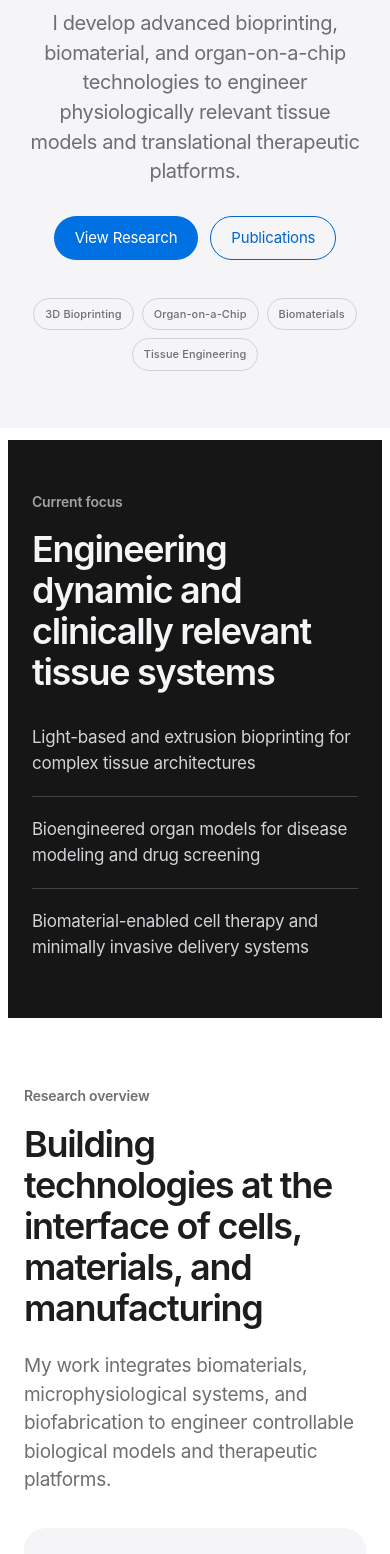
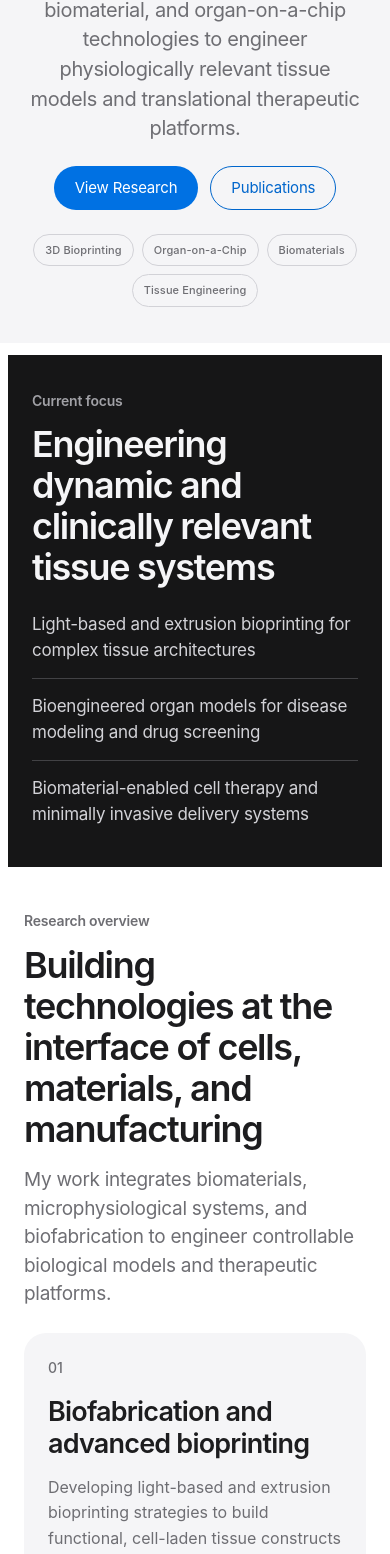
Before and after one commit to mxa911019/xuan-mei-website, a Next.js app: page / in a window 390 px wide. Shown: the part 253-1807 px from the top of the page. Built offline with nearby package versions, Linux system fonts and the light colour scheme.

Commit message:
Tighten portfolio spacing across Home and About

```diff
--- a/styles/globals.css
+++ b/styles/globals.css
@@ -53,67 +53,67 @@ button:focus-visible, a:focus-visible { outline: 3px solid #0071e3; outline-offs
 .theme-toggle, .menu-toggle { width: 40px; height: 44px; border: 0; background: transparent; display: flex; align-items: center; justify-content: center; color: var(--foreground); cursor: pointer; }
 .theme-toggle svg { width: 17px; height: 17px; stroke-width: 1.5; }
 .menu-toggle { display: none; }
-.hero { text-align: center; background: var(--surface); padding: 101px 32px 80px; margin-bottom: 12px; }
+.hero { text-align: center; background: var(--surface); padding: 60px 32px 48px; margin-bottom: 12px; }
 .hero-inner { max-width: 1120px; margin: 0 auto; }
-.hero-tagline { margin: 0 0 24px; color: var(--secondary); font-size: 15px; font-weight: 500; letter-spacing: .015em; line-height: 1.5; white-space: nowrap; }
+.hero-tagline { margin: 0 0 18px; color: var(--secondary); font-size: 15px; font-weight: 500; letter-spacing: .015em; line-height: 1.5; white-space: nowrap; }
 .hero h1 { font-size: clamp(60px, 7.5vw, 100px); line-height: 1.03; letter-spacing: -.065em; font-weight: 600; margin: 0; }
-.hero-description { max-width: 780px; margin: 30px auto 0; font-size: 24px; line-height: 1.43; font-weight: 400; letter-spacing: -.6px; color: var(--secondary); }
-.hero-actions { display: flex; justify-content: center; flex-wrap: wrap; gap: 16px; margin-top: 32px; }
+.hero-description { max-width: 780px; margin: 22px auto 0; font-size: 24px; line-height: 1.43; font-weight: 400; letter-spacing: -.6px; color: var(--secondary); }
+.hero-actions { display: flex; justify-content: center; flex-wrap: wrap; gap: 14px; margin-top: 24px; }
 .button { display: inline-flex; align-items: center; justify-content: center; min-height: 46px; border: 1px solid transparent; border-radius: 980px; padding: 11px 23px; font-size: 17px; line-height: 22px; font-weight: 400; letter-spacing: -.2px; transition: background .2s, color .2s, border-color .2s; }
 .button-primary { background: var(--button); color: #fff; }
 .button-primary:hover { background: #0077ed; }
 .button-outline { color: var(--blue); border-color: var(--blue); }
 .button-outline:hover { background: var(--button); color: #fff; border-color: var(--button); }
-.research-keywords { display: flex; flex-wrap: wrap; gap: 9px; justify-content: center; margin: 49px auto 0; }
+.research-keywords { display: flex; flex-wrap: wrap; gap: 9px; justify-content: center; margin: 28px auto 0; }
 .research-keywords span { font-size: 12px; font-weight: 500; letter-spacing: .01em; color: var(--secondary); padding: 8px 13px; border: 1px solid var(--line); border-radius: 30px; }
-.focus-section { background: #161617; color: #f5f5f7; padding: 85px 0 91px; margin: 0 12px; }
-.focus-inner { width: min(1120px, calc(100% - 80px)); margin: 0 auto; display: grid; grid-template-columns: 1.1fr 1fr; align-items: center; gap: 100px; }
-.eyebrow { color: var(--secondary); font-size: 16px; line-height: 1.4; font-weight: 600; letter-spacing: -.2px; margin: 0 0 21px; }
+.focus-section { background: #161617; color: #f5f5f7; padding: 56px 0 60px; margin: 0 12px; }
+.focus-inner { width: min(1120px, calc(100% - 80px)); margin: 0 auto; display: grid; grid-template-columns: 1.1fr 1fr; align-items: center; gap: 64px; }
+.eyebrow { color: var(--secondary); font-size: 16px; line-height: 1.4; font-weight: 600; letter-spacing: -.2px; margin: 0 0 16px; }
 .focus-section .eyebrow { color: #a1a1a6; }
 .focus-heading h2 { font-size: 45px; line-height: 1.12; font-weight: 600; letter-spacing: -1.8px; margin: 0; max-width: 540px; }
 .focus-list { list-style: none; padding: 0; margin: 0; }
-.focus-list li { padding: 25px 0; border-bottom: 1px solid #424245; font-size: 19px; line-height: 1.5; letter-spacing: -.25px; color: #d2d2d7; }
+.focus-list li { padding: 18px 0; border-bottom: 1px solid #424245; font-size: 19px; line-height: 1.5; letter-spacing: -.25px; color: #d2d2d7; }
 .focus-list li:first-child { padding-top: 0; }
 .focus-list li:last-child { padding-bottom: 0; border-bottom: 0; }
-.overview-section { padding: 102px 0 112px; }
-.section-intro { max-width: 860px; margin: 0 0 52px; }
+.overview-section { padding: 64px 0 72px; }
+.section-intro { max-width: 860px; margin: 0 0 32px; }
 .section-intro h2 { font-size: 49px; line-height: 1.12; font-weight: 600; letter-spacing: -1.9px; margin: 0; }
-.section-description { font-size: 21px; line-height: 1.5; letter-spacing: -.3px; color: var(--secondary); margin-top: 25px; max-width: 810px; }
+.section-description { font-size: 21px; line-height: 1.5; letter-spacing: -.3px; color: var(--secondary); margin-top: 18px; max-width: 810px; }
 .overview-grid { display: grid; grid-template-columns: repeat(3, minmax(0, 1fr)); gap: 20px; }
-.overview-card { background: var(--surface); border-radius: 24px; padding: 34px 30px 39px; }
-.card-number { display: block; color: var(--secondary); font-size: 14px; font-weight: 500; margin-bottom: 39px; }
+.overview-card { background: var(--surface); border-radius: 24px; padding: 26px 28px 28px; }
+.card-number { display: block; color: var(--secondary); font-size: 14px; font-weight: 500; margin-bottom: 24px; }
 .overview-card h3 { font-size: 25px; font-weight: 600; letter-spacing: -.8px; line-height: 1.2; margin: 0; }
-.overview-card p { font-size: 16px; line-height: 1.6; color: var(--secondary); margin-top: 20px; }
-.page-shell { padding: 86px 0 104px; min-height: calc(100svh - 145px); }
-.page-title { font-size: 72px; line-height: 1.05; font-weight: 600; letter-spacing: -3.4px; margin: 0 0 32px; }
-.page-description { max-width: 865px; font-size: 22px; line-height: 1.55; letter-spacing: -.4px; color: var(--secondary); margin-top: 24px; }
-.detail-grid { display: grid; grid-template-columns: repeat(2, minmax(0, 1fr)); gap: 22px; margin-top: 64px; }
-.detail-card { display: block; border: 0; border-radius: 24px; padding: 38px 40px; background: var(--surface); }
+.overview-card p { font-size: 16px; line-height: 1.6; color: var(--secondary); margin-top: 14px; }
+.page-shell { padding: 56px 0 72px; min-height: calc(100svh - 145px); }
+.page-title { font-size: 72px; line-height: 1.05; font-weight: 600; letter-spacing: -3.4px; margin: 0 0 24px; }
+.page-description { max-width: 865px; font-size: 22px; line-height: 1.55; letter-spacing: -.4px; color: var(--secondary); margin-top: 18px; }
+.detail-grid { display: grid; grid-template-columns: repeat(2, minmax(0, 1fr)); gap: 20px; margin-top: 44px; }
+.detail-card { display: block; border: 0; border-radius: 24px; padding: 28px 32px; background: var(--surface); }
 .card-title { font-size: 27px; line-height: 1.2; font-weight: 600; letter-spacing: -.8px; margin: 0; }
-.card-description, .identity-list { font-size: 17px; line-height: 1.6; color: var(--secondary); margin: 22px 0 0; }
+.card-description, .identity-list { font-size: 17px; line-height: 1.6; color: var(--secondary); margin: 16px 0 0; }
 .identity-list { list-style: none; padding: 0; }
-.identity-list li + li { margin-top: 13px; }
+.identity-list li + li { margin-top: 9px; }
 .about-page .page-description { max-width: 950px; }
-.career-section { margin-top: 64px; }
-.career-heading { font-size: 36px; line-height: 1.15; font-weight: 600; letter-spacing: -1.3px; margin: 0 0 28px; }
-.career-timeline { list-style: none; padding: 4px 40px; margin: 0; border-radius: 24px; background: var(--surface); }
-.career-entry { display: grid; grid-template-columns: 200px minmax(0, 1fr); gap: 32px; padding: 32px 0; }
+.career-section { margin-top: 44px; }
+.career-heading { font-size: 36px; line-height: 1.15; font-weight: 600; letter-spacing: -1.3px; margin: 0 0 20px; }
+.career-timeline { list-style: none; padding: 4px 32px; margin: 0; border-radius: 24px; background: var(--surface); }
+.career-entry { display: grid; grid-template-columns: 180px minmax(0, 1fr); gap: 24px; padding: 20px 0; }
 .career-entry + .career-entry { border-top: 1px solid var(--line); }
 .career-dates { color: var(--secondary); font-size: 15px; line-height: 1.5; font-weight: 500; margin: 3px 0 0; }
 .career-title { font-size: 23px; line-height: 1.3; font-weight: 600; letter-spacing: -.55px; margin: 0; }
-.career-institution { color: var(--secondary); font-size: 17px; line-height: 1.5; margin: 9px 0 0; }
-.career-meta { color: var(--secondary); font-size: 13px; line-height: 1.5; margin: 8px 0 0; }
+.career-institution { color: var(--secondary); font-size: 17px; line-height: 1.5; margin: 6px 0 0; }
+.career-meta { color: var(--secondary); font-size: 13px; line-height: 1.5; margin: 4px 0 0; }
 .research-page .page-title { max-width: 1040px; font-size: 60px; letter-spacing: -2.5px; line-height: 1.09; }
-.research-page .detail-card { padding: 46px 40px; }
+.research-page .detail-card { padding: 34px 32px; }
 .research-page .detail-card:first-child { background: #f5f5f7; color: #1d1d1f; }
 .research-page .detail-card:first-child p { color: #6e6e73; }
 .research-page .card-title { max-width: 400px; font-size: 30px; }
-.publications-page { text-align: center; background: var(--surface); padding-top: 133px; padding-bottom: 150px; }
+.publications-page { text-align: center; background: var(--surface); padding-top: 88px; padding-bottom: 100px; }
 .publications-page .page-title { font-size: 80px; }
 .publications-page .page-description { max-width: 680px; margin: 0 auto; font-size: 25px; }
-.publication-button { margin-top: 38px; }
-.photo-video-page .detail-card { padding: 40px; min-height: 280px; }
-.media-placeholder { display: flex; align-items: center; justify-content: center; width: 58px; height: 58px; color: var(--secondary); border-radius: 14px; border: 1px solid var(--line); font-size: 29px; margin-bottom: 34px; }
+.publication-button { margin-top: 28px; }
+.photo-video-page .detail-card { padding: 32px; min-height: 250px; }
+.media-placeholder { display: flex; align-items: center; justify-content: center; width: 58px; height: 58px; color: var(--secondary); border-radius: 14px; border: 1px solid var(--line); font-size: 29px; margin-bottom: 24px; }
 .placeholder-description { color: var(--secondary); font-size: 15px; line-height: 1.5; margin-top: 18px; }
 .contact-page .detail-grid { grid-template-columns: repeat(3, minmax(0, 1fr)); gap: 20px; }
 .contact-page .detail-card { position: relative; padding: 32px 28px 68px; transition: background .2s; }
@@ -130,19 +130,19 @@ button:focus-visible, a:focus-visible { outline: 3px solid #0071e3; outline-offs
 .footer-links { display: flex; gap: 25px; flex-wrap: wrap; }
 .footer-links a:hover { color: var(--foreground); text-decoration: underline; }
 
-@media (min-width: 1600px) { .hero { padding-top: 130px; padding-bottom: 110px; } }
+@media (min-width: 1600px) { .hero { padding-top: 76px; padding-bottom: 60px; } }
 @media (max-width: 1023px) {
   .header-inner { gap: 26px; }
   .primary-navigation { gap: 20px; }
-  .hero { padding-top: 86px; }
+  .hero { padding-top: 56px; }
   .hero h1 { font-size: 78px; }
   .hero-description { font-size: 23px; max-width: 700px; }
-  .focus-inner { gap: 55px; }
+  .focus-inner { gap: 40px; }
   .focus-heading h2 { font-size: 39px; letter-spacing: -1.4px; }
   .focus-list li { font-size: 17px; }
   .section-intro h2 { font-size: 43px; }
   .overview-grid { gap: 14px; }
-  .overview-card { padding: 30px 24px; }
+  .overview-card { padding: 24px; }
   .overview-card h3 { font-size: 23px; }
   .contact-page .detail-grid { grid-template-columns: repeat(2, minmax(0, 1fr)); }
   .contact-page .detail-card:last-child { grid-column: 1 / -1; }
@@ -162,49 +162,49 @@ button:focus-visible, a:focus-visible { outline: 3px solid #0071e3; outline-offs
   .menu-open .primary-navigation { display: flex; position: absolute; top: 52px; left: 0; width: 100%; padding: 22px 32px 35px; flex-direction: column; align-items: flex-start; gap: 0; background: var(--background); border-bottom: 1px solid var(--line); max-height: calc(100svh - 52px); overflow-y: auto; }
   .primary-navigation a { font-size: 27px; line-height: 1.15; padding: 12px 0; font-weight: 600; letter-spacing: -.6px; }
   .primary-navigation a[aria-current='page']::after { display: none; }
-  .hero { padding: 67px 24px 57px; }
-  .hero-tagline { font-size: 13px; max-width: 360px; white-space: normal; margin: 0 auto 27px; line-height: 1.6; }
+  .hero { padding: 40px 24px 36px; }
+  .hero-tagline { font-size: 13px; max-width: 360px; white-space: normal; margin: 0 auto 18px; line-height: 1.6; }
   .hero h1 { font-size: clamp(45px, 9.8vw, 72px); line-height: 1.08; letter-spacing: -.055em; }
-  .hero-description { font-size: 20px; line-height: 1.48; letter-spacing: -.4px; margin-top: 25px; max-width: 510px; }
-  .hero-actions { gap: 12px; margin-top: 29px; }
+  .hero-description { font-size: 20px; line-height: 1.48; letter-spacing: -.4px; margin-top: 18px; max-width: 510px; }
+  .hero-actions { gap: 12px; margin-top: 22px; }
   .button { font-size: 15px; padding: 10px 20px; min-height: 44px; }
-  .research-keywords { max-width: 420px; gap: 8px; margin-top: 38px; }
+  .research-keywords { max-width: 420px; gap: 8px; margin-top: 24px; }
   .research-keywords span { font-size: 11px; padding: 7px 11px; }
-  .focus-section { margin: 0 8px; padding: 52px 0 58px; }
-  .focus-inner { grid-template-columns: 1fr; gap: 32px; }
-  .eyebrow { font-size: 14px; margin-bottom: 18px; }
+  .focus-section { margin: 0 8px; padding: 36px 0 40px; }
+  .focus-inner { grid-template-columns: 1fr; gap: 24px; }
+  .eyebrow { font-size: 14px; margin-bottom: 14px; }
   .focus-heading h2 { font-size: 36px; line-height: 1.14; letter-spacing: -1.3px; max-width: 560px; }
-  .focus-list li { font-size: 17px; padding: 20px 0; }
-  .overview-section { padding: 68px 0 72px; }
-  .section-intro { margin-bottom: 33px; }
+  .focus-list li { font-size: 17px; padding: 15px 0; }
+  .overview-section { padding: 44px 0 48px; }
+  .section-intro { margin-bottom: 24px; }
   .section-intro h2 { font-size: 36px; line-height: 1.14; letter-spacing: -1.3px; }
-  .section-description { font-size: 19px; line-height: 1.5; margin-top: 23px; }
-  .overview-grid { grid-template-columns: 1fr; gap: 16px; }
-  .overview-card { padding: 30px; border-radius: 22px; }
-  .card-number { margin-bottom: 25px; }
+  .section-description { font-size: 19px; line-height: 1.5; margin-top: 16px; }
+  .overview-grid { grid-template-columns: 1fr; gap: 14px; }
+  .overview-card { padding: 24px; border-radius: 22px; }
+  .card-number { margin-bottom: 18px; }
   .overview-card h3 { font-size: 27px; max-width: 460px; }
-  .overview-card p { margin-top: 16px; }
-  .page-shell { padding: 61px 0 72px; }
-  .page-title { font-size: 49px; letter-spacing: -2px; margin-bottom: 27px; }
+  .overview-card p { margin-top: 14px; }
+  .page-shell { padding: 40px 0 48px; }
+  .page-title { font-size: 49px; letter-spacing: -2px; margin-bottom: 20px; }
   .page-description { font-size: 20px; line-height: 1.5; }
-  .detail-grid { grid-template-columns: 1fr; margin-top: 42px; gap: 16px; }
-  .detail-card { padding: 32px 28px; border-radius: 22px; }
+  .detail-grid { grid-template-columns: 1fr; margin-top: 32px; gap: 14px; }
+  .detail-card { padding: 24px; border-radius: 22px; }
   .card-title { font-size: 26px; }
-  .card-description, .identity-list { font-size: 17px; margin-top: 20px; }
-  .career-section { margin-top: 46px; }
-  .career-heading { font-size: 30px; letter-spacing: -1px; margin-bottom: 23px; }
-  .career-timeline { padding: 4px 28px; border-radius: 22px; }
-  .career-entry { grid-template-columns: 1fr; gap: 12px; padding: 27px 0; }
+  .card-description, .identity-list { font-size: 17px; margin-top: 16px; }
+  .career-section { margin-top: 32px; }
+  .career-heading { font-size: 30px; letter-spacing: -1px; margin-bottom: 18px; }
+  .career-timeline { padding: 4px 24px; border-radius: 22px; }
+  .career-entry { grid-template-columns: 1fr; gap: 8px; padding: 20px 0; }
   .career-dates { font-size: 13px; margin: 0; }
   .career-title { font-size: 21px; letter-spacing: -.4px; }
-  .career-institution { font-size: 16px; margin-top: 8px; }
+  .career-institution { font-size: 16px; margin-top: 6px; }
   .research-page .page-title { font-size: 40px; letter-spacing: -1.6px; line-height: 1.12; }
-  .research-page .detail-card { padding: 34px 28px; }
+  .research-page .detail-card { padding: 26px 24px; }
   .research-page .card-title { font-size: 27px; }
-  .publications-page { padding-top: 92px; padding-bottom: 110px; }
+  .publications-page { padding-top: 60px; padding-bottom: 72px; }
   .publications-page .page-title { font-size: clamp(42px, 10vw, 68px); letter-spacing: -2px; }
   .publications-page .page-description { font-size: 22px; }
-  .photo-video-page .detail-card { padding: 32px 28px; min-height: 0; }
+  .photo-video-page .detail-card { padding: 24px; min-height: 0; }
   .contact-page .detail-grid { grid-template-columns: 1fr; }
   .contact-page .detail-card:last-child { grid-column: auto; }
   .contact-link { font-size: 23px; }
```
